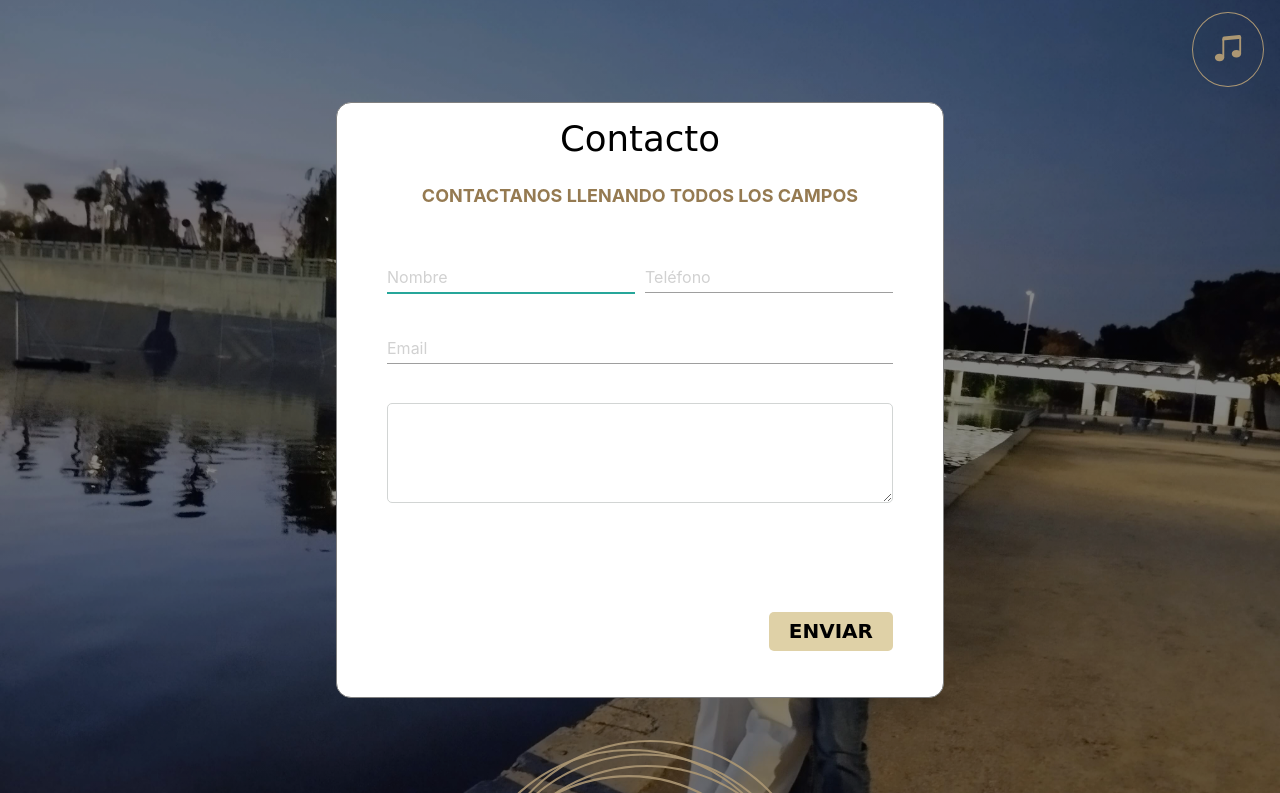
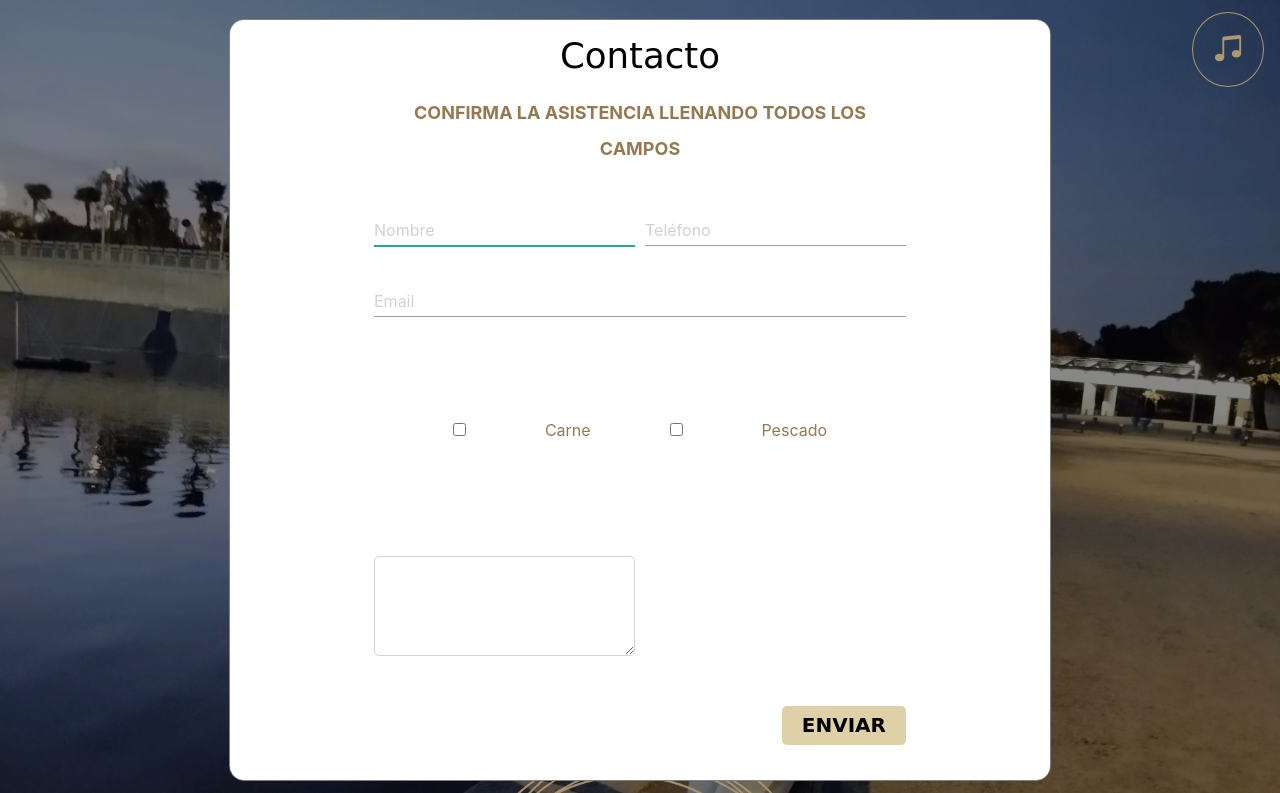
Before and after one commit to jony92jon/mi-boda, a plain HTML site: page index.html in a window 1280 px wide. Both pictures are taken after a click on the link "Confirmar Asistencia". Shown: the top 793 px of the page. Drawn offline with nearby package versions, Linux system fonts and the light colour scheme; a web font is replaced by a local one.

Commit message:
no se que le pasa al formulario

```diff
--- a/css/style.css
+++ b/css/style.css
@@ -586,6 +586,18 @@ section h2 {
   font-family: var(--fuente-secundaria);
 }
 
+.opciones {
+  opacity: 1;
+  display: flex;
+  justify-content: space-evenly;
+  align-items: center;
+}
+
+.opciones input[type="checkbox"] {
+  position: relative;
+  opacity: initial;
+}
+
 /* Modal */
 #modal {
   border: 1px solid gray;
--- a/index.html
+++ b/index.html
@@ -176,7 +176,7 @@
 
           <form method="post" class="formulario" action="https://formsubmit.co/jony92jon@gmail.com">
             <fieldset>
-              <legend>Contactanos llenando todos los campos</legend>
+              <legend>Confirma la asistencia llenando todos los campos</legend>
 
               <div class="contenedor-campos">
                 <div class="campo">
@@ -192,6 +192,11 @@
                 <div class="campo">
                   <label for="">Correo</label>
                   <input class="input-text" type="email" placeholder="Email" name="correo" />
+                </div>
+
+                <div class="campo opciones">
+                  <input type="checkbox" name="opcion1" value="1">Carne
+                  <input type="checkbox" name="opcion2" value="2">Pescado
                 </div>
 
                 <div class="campo">
```
